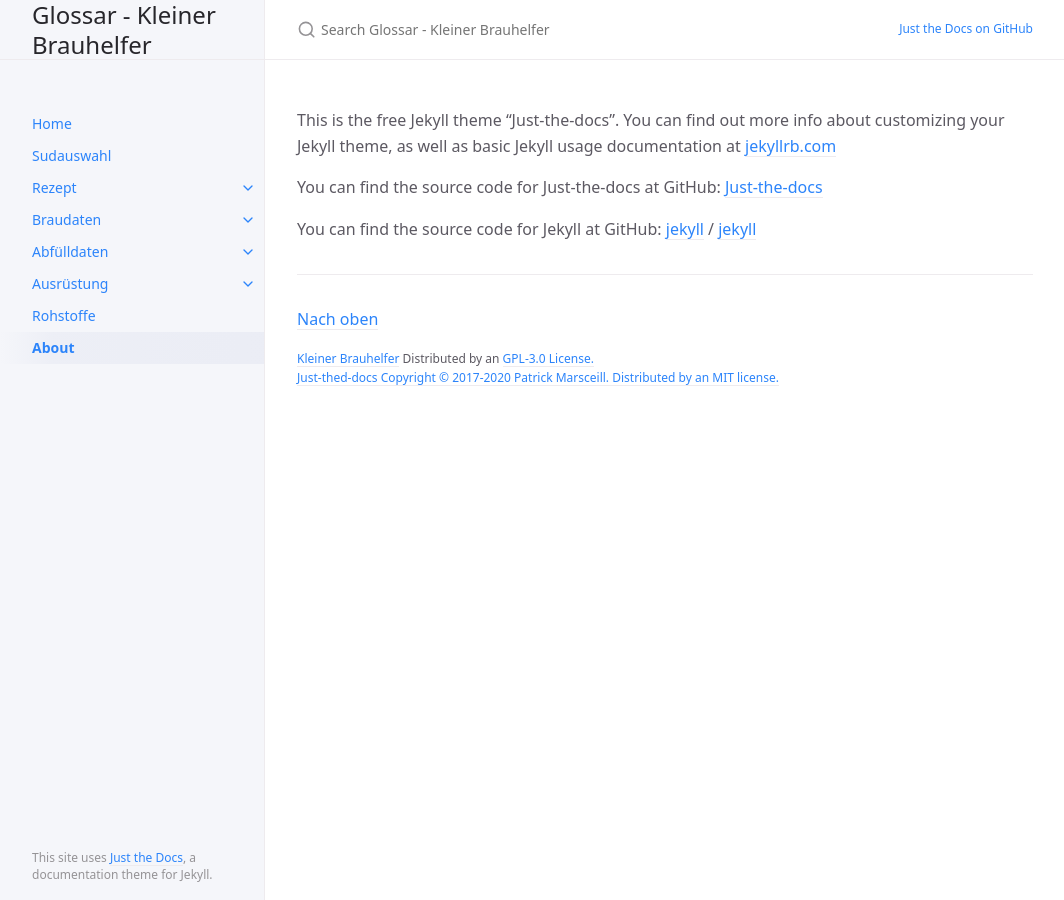
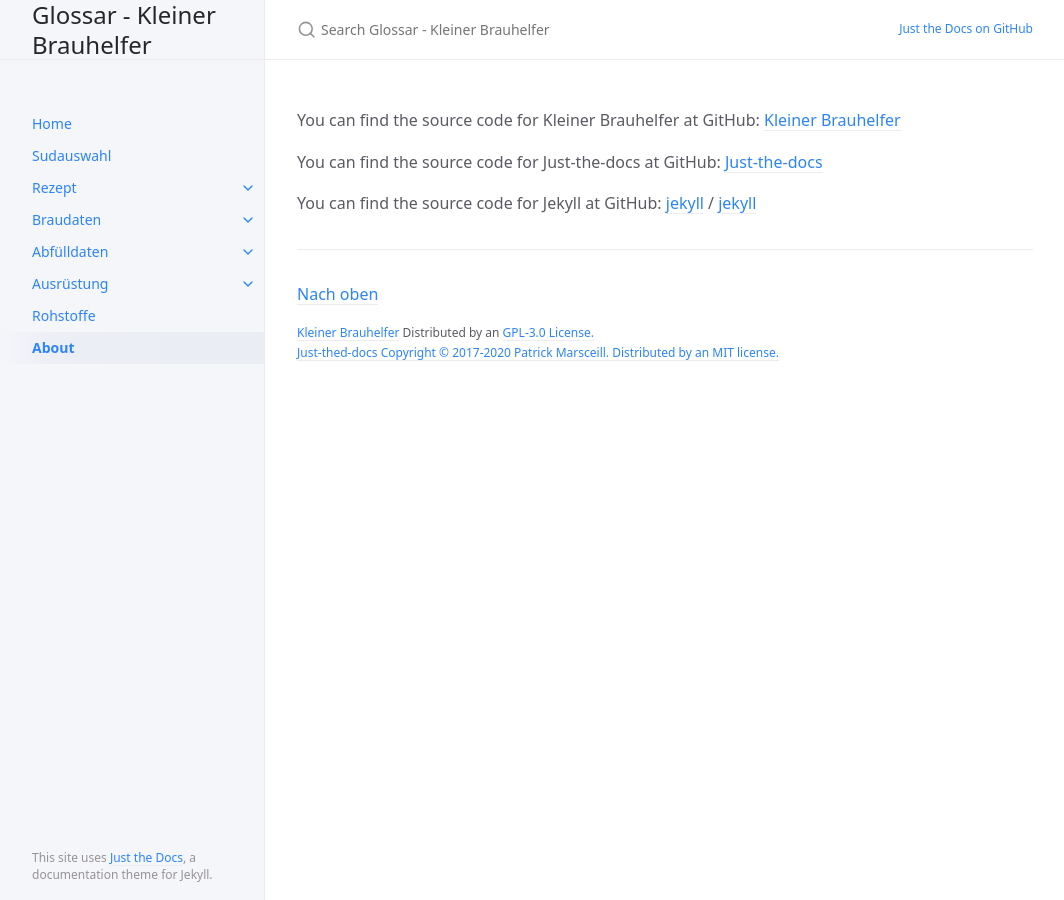
Before and after one commit to IsometricXH/kbh-glossar, a Jekyll site: the page built from docs/about.markdown, in a window 1280 px wide. Shown: the whole page, without its empty margins (107-1171 px from the left). Built offline with Jekyll 4.4.1, drawn with Linux system fonts in a browser that asks for light colours.

Commit message:
Update about.markdown

```diff
--- a/docs/about.markdown
+++ b/docs/about.markdown
@@ -5,7 +5,8 @@ permalink: /about/
 nav_order: 100
 ---
 
-This is the free Jekyll theme "Just-the-docs". You can find out more info about customizing your Jekyll theme, as well as basic Jekyll usage documentation at [jekyllrb.com](https://jekyllrb.com/)
+You can find the source code for Kleiner Brauhelfer at GitHub:
+[Kleiner Brauhelfer](https://github.com/kleiner-brauhelfer/kleiner-brauhelfer-2)
 
 You can find the source code for Just-the-docs at GitHub:
 [Just-the-docs](https://github.com/pmarsceill/just-the-docs)
```
